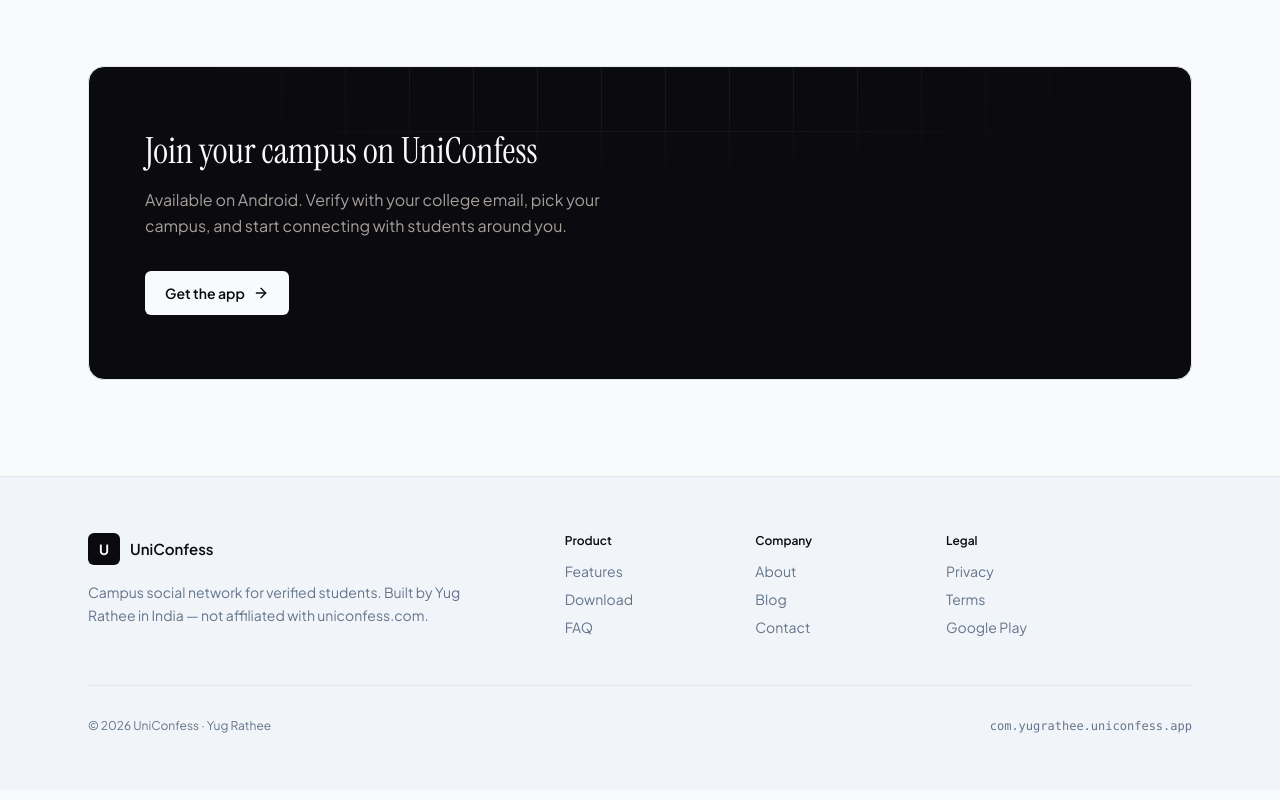
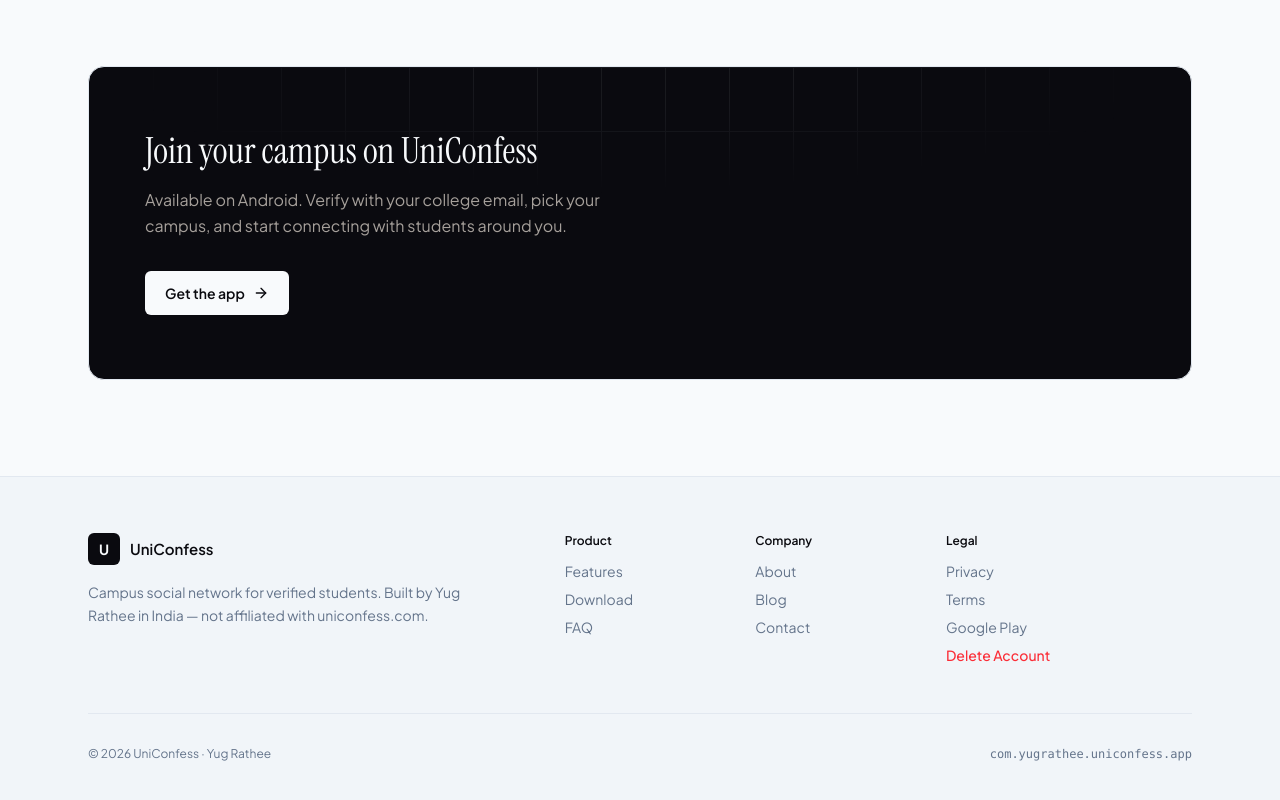
Before and after one commit to theYugrathee/uniconfessIndexing, a Next.js app: page / in a window 1280 px wide. Shown: the part 4056-4856 px from the top of the page. Built offline with nearby package versions, Linux system fonts and the light colour scheme; no server answers.

Commit message:
Add account deletion button in footer

```diff
--- a/src/components/layout/Footer.tsx
+++ b/src/components/layout/Footer.tsx
@@ -49,6 +49,16 @@
                   Google Play
                 </a>
               </li>
+              <li>
+                <a
+                  href="https://docs.google.com/forms/d/e/1FAIpQLSe1C0IAJG-XBjBqUBvVS2bG37sz9ZLGXs3JhjQMnIECYdy_Tw/viewform?usp=send_form"
+                  target="_blank"
+                  rel="noopener noreferrer"
+                  className="hover:text-foreground transition-colors text-red-500 font-medium"
+                >
+                  Delete Account
+                </a>
+              </li>
             </ul>
           </div>
         </div>
```
